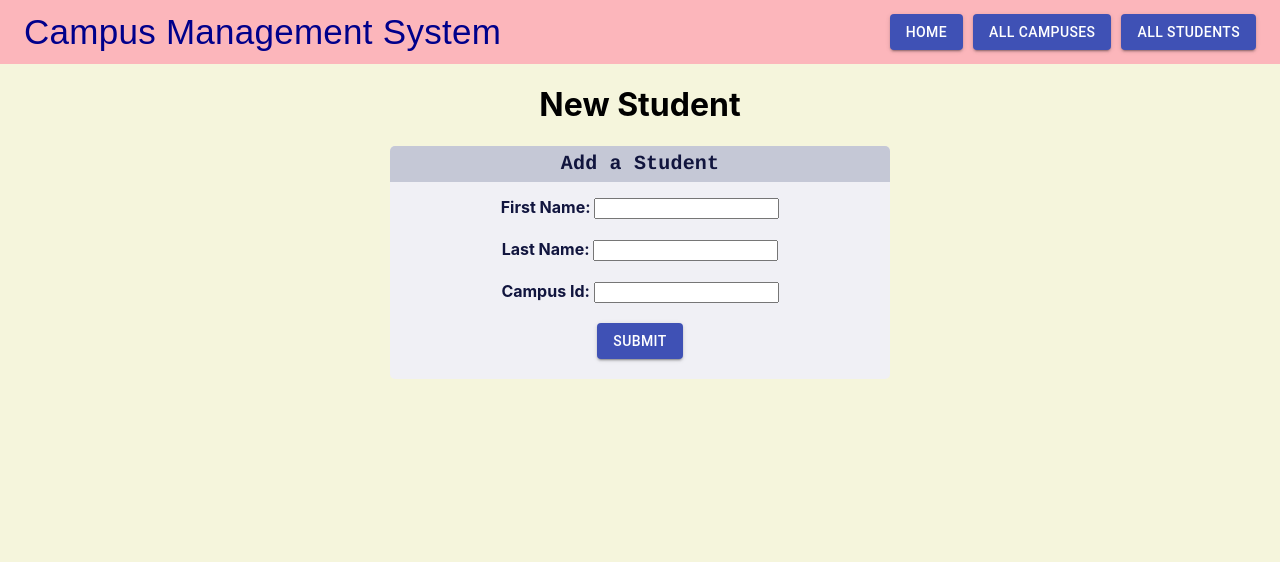
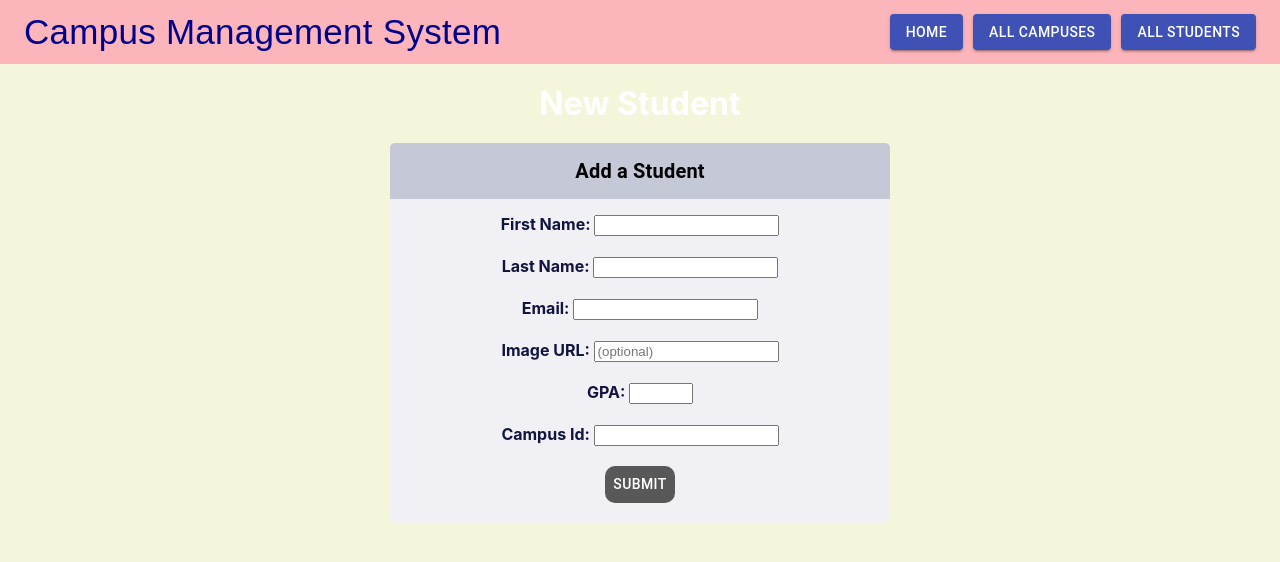
Before and after one commit to emai2443/crud-clientside, a React (Create React App) app: page /newstudent in a window 1280 px wide. Shown: the top 562 px of the page. Built offline with nearby package versions, Linux system fonts and the light colour scheme.

Commit message:
can add new students now. fixed the newstudentview.js

```diff
--- a/src/components/views/NewStudentView.js
+++ b/src/components/views/NewStudentView.js
@@ -41,32 +41,47 @@ const NewStudentView = (props) => {
   // Render a New Student view with an input form
   return (
     <div>
-      <h1>New Student</h1>
+      <h1 style={{margin:'20px', color:'white'}}>New Student</h1>
 
       <div className={classes.root}>
         <div className={classes.formContainer}>
           <div className={classes.formTitle}>
-            <Typography style={{fontWeight: 'bold', fontFamily: 'Courier, sans-serif', fontSize: '20px', color: '#11153e'}}>
+            <Typography style={{fontWeight: 'bold', padding:'10px', fontSize: '20px'}}>
               Add a Student
             </Typography>
           </div>
           <form style={{textAlign: 'center'}} onSubmit={(e) => handleSubmit(e)}>
             <label style= {{color:'#11153e', fontWeight: 'bold'}}>First Name: </label>
-            <input type="text" name="firstname" onChange ={(e) => handleChange(e)} />
+            <input type="text" name="firstname" required onChange ={(e) => handleChange(e)} />
             <br/>
             <br/>
 
             <label style={{color:'#11153e', fontWeight: 'bold'}}>Last Name: </label>
-            <input type="text" name="lastname" onChange={(e) => handleChange(e)} />
+            <input type="text" name="lastname" required onChange={(e) => handleChange(e)} />
+            <br/>
+            <br/>
+
+            <label style={{color:'#11153e', fontWeight: 'bold'}}>Email: </label>
+            <input type="text" name="email" required onChange={(e) => handleChange(e)} />
+            <br/>
+            <br/>
+
+            <label style={{color:'#11153e', fontWeight: 'bold'}}>Image URL: </label>
+            <input type="text" name="imageUrl" placeholder='(optional)' onChange={(e) => handleChange(e)} />
+            <br/>
+            <br/>
+
+            <label style={{color:'#11153e', fontWeight: 'bold'}}>GPA: </label>
+            <input type="number" name="gpa" required min="0.0" max="4.0" step="0.1" onChange={(e) => handleChange(e)} />
             <br/>
             <br/>
 
             <label style={{color:'#11153e', fontWeight: 'bold'}}>Campus Id: </label>
-            <input type="text" name="campusId" onChange={(e) => handleChange(e)} />
+            <input type="text" name="campusId" required onChange={(e) => handleChange(e)} />
             <br/>
             <br/>
 
-            <Button variant="contained" color="primary" type="submit">
+            <Button style={{backgroundColor:'#585858',borderRadius:10,color:'white'}} type="submit">
               Submit
             </Button>
             <br/>
@@ -78,4 +93,5 @@ const NewStudentView = (props) => {
   )
 }
 
+
 export default NewStudentView;
```
